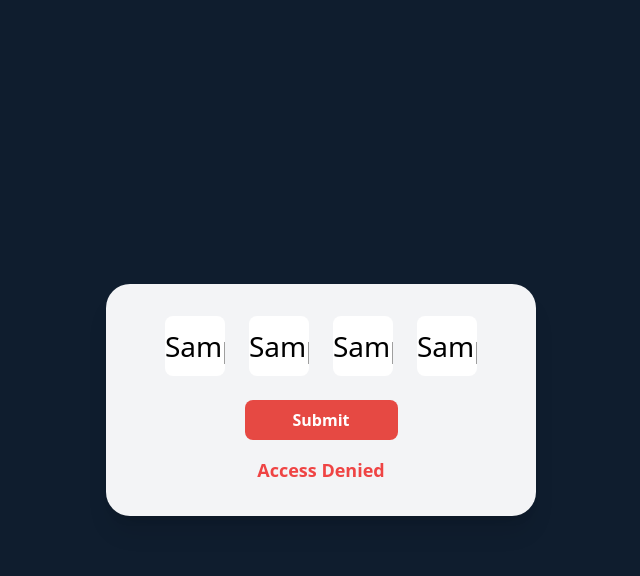
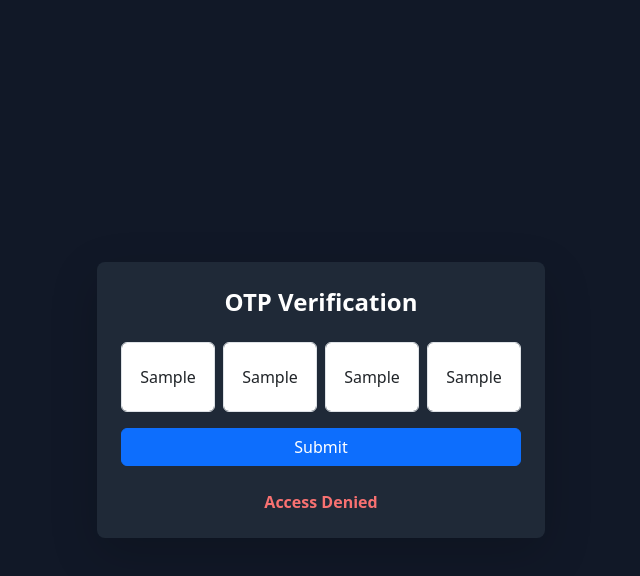
Before and after one commit to Ryygans/ctf-otp_bypassed, a plain HTML site: page index.html in a window 1280 px wide. Both pictures are taken after typing "Sample", "Sample", "Sample", "Sample" into the empty fields and a click on the button "Submit". Shown: the whole page, without its empty margins (319-959 px from the left). Drawn offline with nearby package versions, Linux system fonts and the light colour scheme.

Commit message:
Update OTP challenge layout and functionality

```diff
--- a/index.html
+++ b/index.html
@@ -3,40 +3,74 @@
 <head>
 <meta charset="UTF-8" />
 <meta name="viewport" content="width=device-width, initial-scale=1.0" />
-    <title>CTF OTP Challenge</title>
+<title>CTF OTP Tamper Challenge</title>
 <link href="https://cdn.jsdelivr.net/npm/bootstrap@5.3.3/dist/css/bootstrap.min.css" rel="stylesheet">
 <script src="https://cdn.tailwindcss.com"></script>
 <style>
-        body { background-color: #0f1d2e; }
-        .box { width: 60px; height: 60px; font-size: 28px; }
+input {
+    height: 70px;
+    font-size: 28px;
+}
 </style>
 </head>
-<body class="text-white flex items-center justify-center min-h-screen">
-    <div class="bg-gray-100 p-8 rounded-3xl shadow-xl text-center" style="width: 430px;">
-        <div class="flex justify-center gap-4 mb-4">
-            <input id="b1" maxlength="1" class="box rounded-lg text-center text-black" />
-            <input id="b2" maxlength="1" class="box rounded-lg text-center text-black" />
-            <input id="b3" maxlength="1" class="box rounded-lg text-center text-black" />
-            <input id="b4" maxlength="1" class="box rounded-lg text-center text-black" />
+<body class="bg-gray-900 text-white flex items-center justify-center min-h-screen">
+
+<div class="bg-gray-800 p-6 rounded-lg shadow-lg w-full max-w-md">
+    <h2 class="text-center text-2xl font-bold mb-4">OTP Verification</h2>
+
+    <div id="otp-inputs" class="d-flex gap-2 mb-3">
+        <input id="d1" maxlength="1" class="form-control text-center" />
+        <input id="d2" maxlength="1" class="form-control text-center" />
+        <input id="d3" maxlength="1" class="form-control text-center" />
+        <input id="d4" maxlength="1" class="form-control text-center" />
     </div>
 
-        <button id="submitBtn" class="px-5 py-2 rounded-lg text-white fw-bold" style="background:#e64943;">Submit</button>
-        <div id="result" class="mt-3 text-lg"></div>
+    <button id="submitBtn" class="btn btn-primary w-100">Submit</button>
+
+    <div id="result" class="mt-4 text-center"></div>
 </div>
 
 <script>
-        const s = document.getElementById('submitBtn');
-        const r = document.getElementById('result');
+const submitBtn = document.getElementById("submitBtn");
+const result = document.getElementById("result");
 
-        s.onclick = () => {
-            const x = { status: "error", locked: ["locked", "locked", "locked", "locked"] };
+submitBtn.onclick = async () => {
+    const d1 = document.getElementById("d1").value;
+    const d2 = document.getElementById("d2").value;
+    const d3 = document.getElementById("d3").value;
+    const d4 = document.getElementById("d4").value;
 
-            if (Array.isArray(x.locked) && x.locked.every(v => v === "open")) {
-                r.innerHTML = "<span class='text-green-500 fw-bold'>FLAG{otp_tamper_success}</span>";
+    const otp = d1 + d2 + d3 + d4;
+
+    const res = await fetch("/api/otp-check?otp=" + otp);
+    const data = await res.json();
+
+    if (Array.isArray(data.locked) && data.locked.every(x => x === "open")) {
+        result.innerHTML = "<span class='text-green-400 font-bold'>FLAG{tamper_response_success}</span>";
     } else {
-                r.innerHTML = "<span class='text-red-500 fw-bold'>Access Denied</span>";
+        result.innerHTML = "<span class='text-red-400 font-bold'>Access Denied</span>";
     }
 };
 </script>
+
+<script>
+if (!window._fake_api_setup) {
+    window._fake_api_setup = true;
+    const originalFetch = window.fetch;
+    window.fetch = async (url) => {
+        if (url.includes("/api/otp-check")) {
+            return new Response(
+                JSON.stringify({
+                    status: "error",
+                    locked: ["locked", "locked", "locked", "locked"]
+                }),
+                { status: 200, headers: { "Content-Type": "application/json" } }
+            );
+        }
+        return originalFetch(url);
+    };
+}
+</script>
+
 </body>
 </html>
```
Lines whose indentation alone changed are shown as unchanged.
